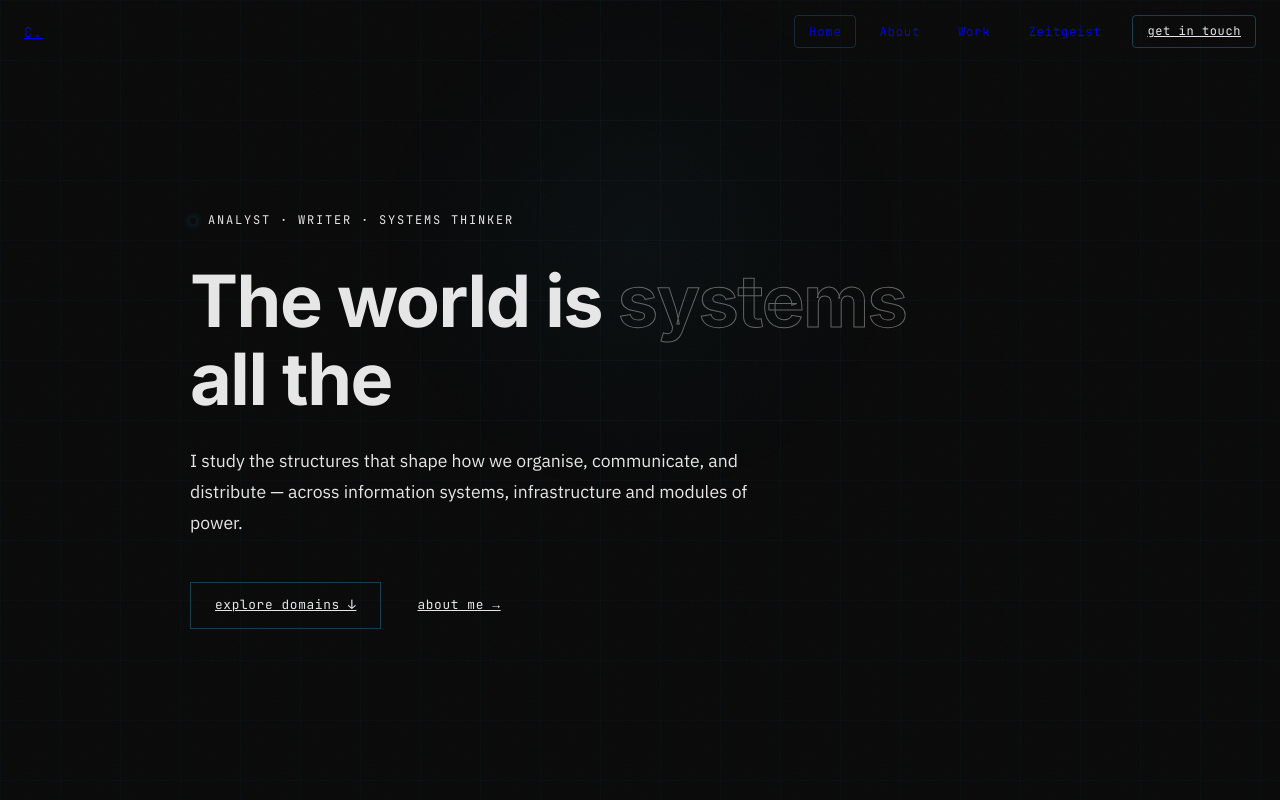
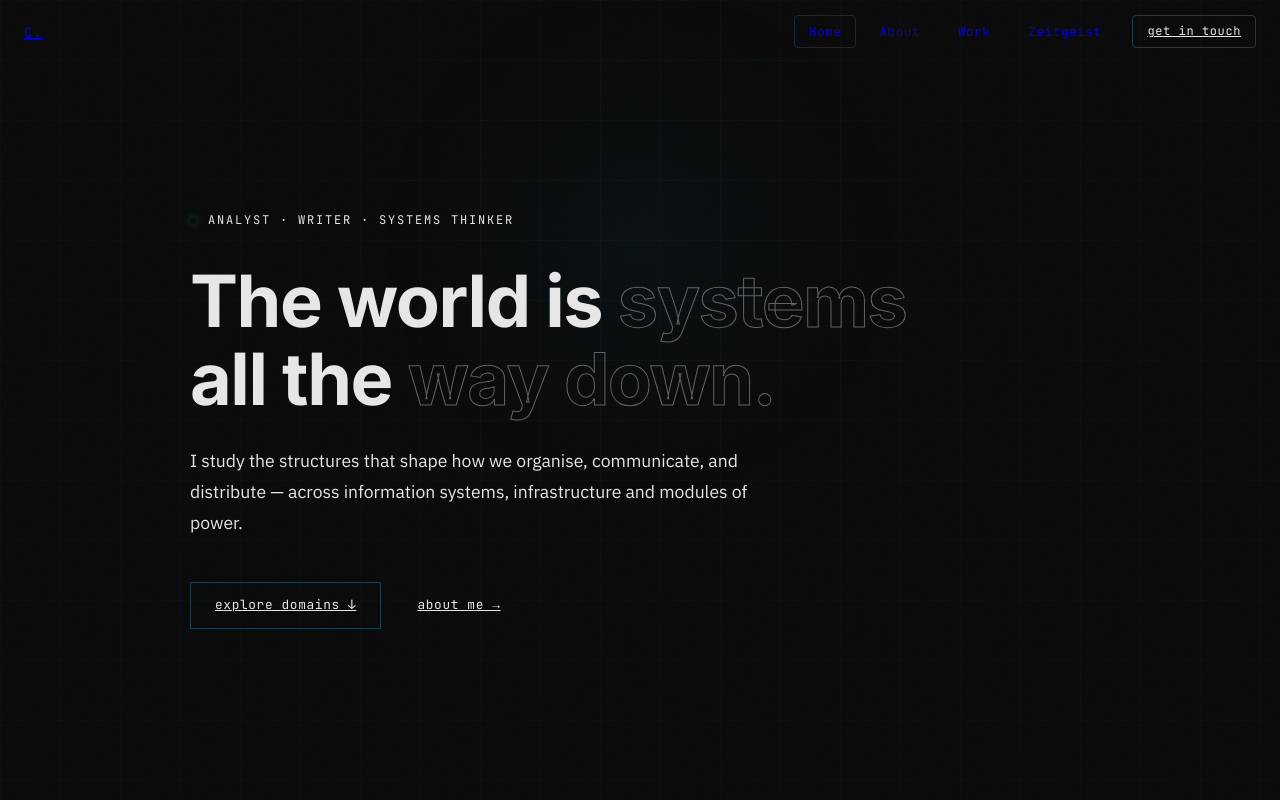
Before and after one commit to kneescars/cassiano-gobbet, a Next.js app: page / in a window 1280 px wide. Shown: the top 800 px of the page. Built offline with nearby package versions, Linux system fonts and the light colour scheme.

Commit message:
Change 'the way down' text color

```diff
--- a/app/page.tsx
+++ b/app/page.tsx
@@ -147,9 +147,8 @@ export default function HomePage() {
             all the{" "}
             <span
               style={{
-                background: "linear-gradient(135deg, var(--accent), #818CF8)",
-                WebkitBackgroundClip: "text",
-                WebkitTextFillColor: "transparent",
+                color: "transparent",
+                WebkitTextStroke: "1px rgba(234,234,234,0.4)",
               }}
             >
               way down.
```
